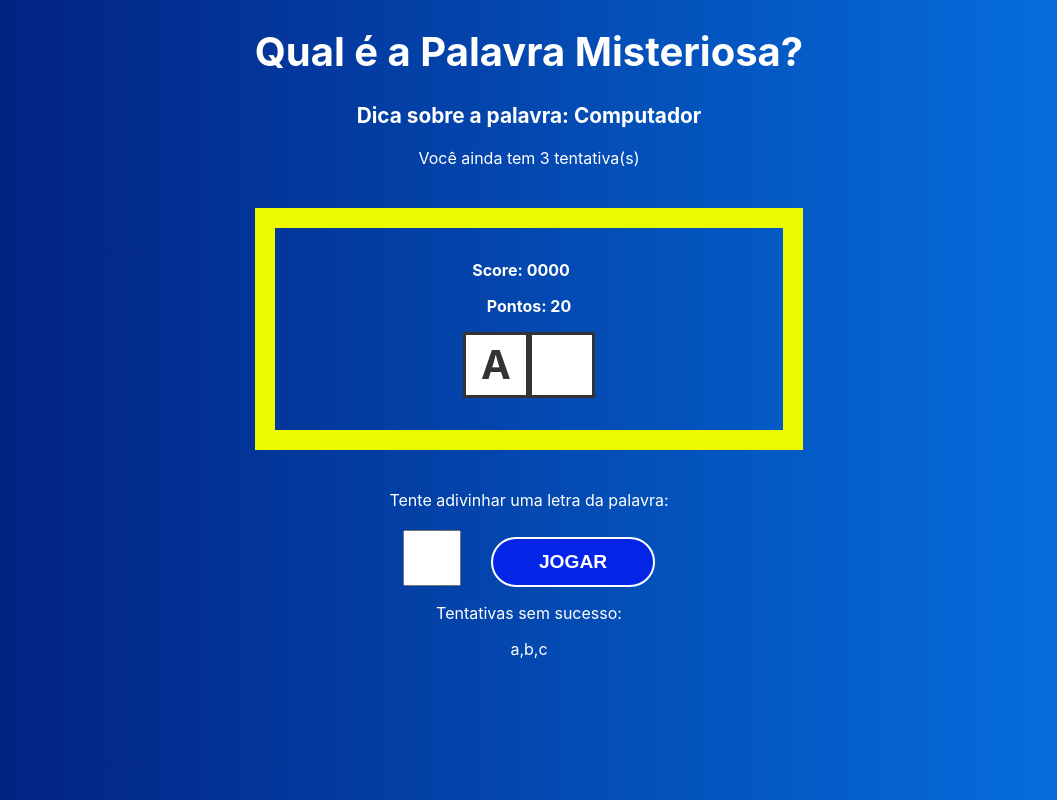
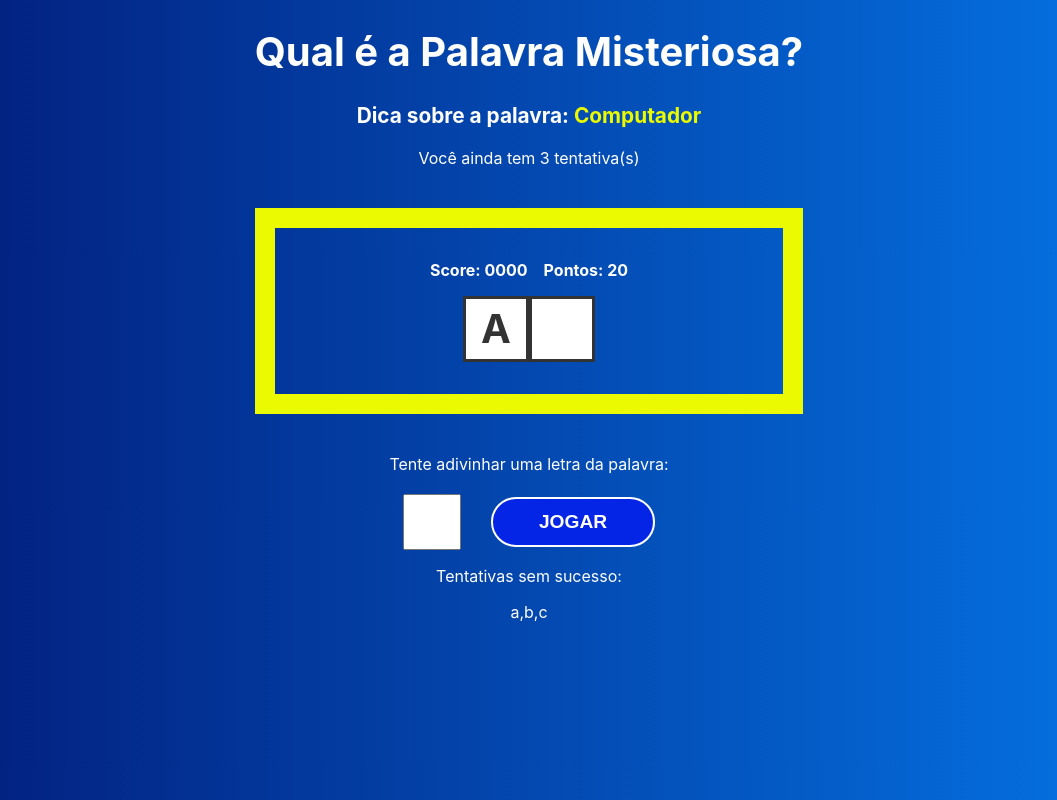
Before and after one commit to davR7/secret-word, a React (Create React App) app: page / in a window 1280 px wide. Shown: the whole page, without its empty margins (111-1168 px from the left). Built offline with nearby package versions, Linux system fonts and the light colour scheme.

Commit message:
updated global style - v1.1

```diff
--- a/src/index.css
+++ b/src/index.css
@@ -23,9 +23,25 @@ code {
     monospace;
 }
 
+/* Colors */
+.color-1 {
+  color: #0575E6;
+}
+
+.color-2 {
+  color: #ecfa00;
+}
+
+/* Flex-Box */
 .flex-column-c {
   display: flex;
   flex-direction: column;
+  align-items: center;
+  justify-content: center;
+}
+
+.flex-row-c {
+  display: flex;
   align-items: center;
   justify-content: center;
 }
@@ -49,6 +65,11 @@ code {
   background-color: #0575E6;
 }
 
+.btn:focus {
+  border: 2px solid #0575E6;
+  opacity: 0.9;
+}
+
 .btn:active {
   background-color:#0707b2;
 }
```
